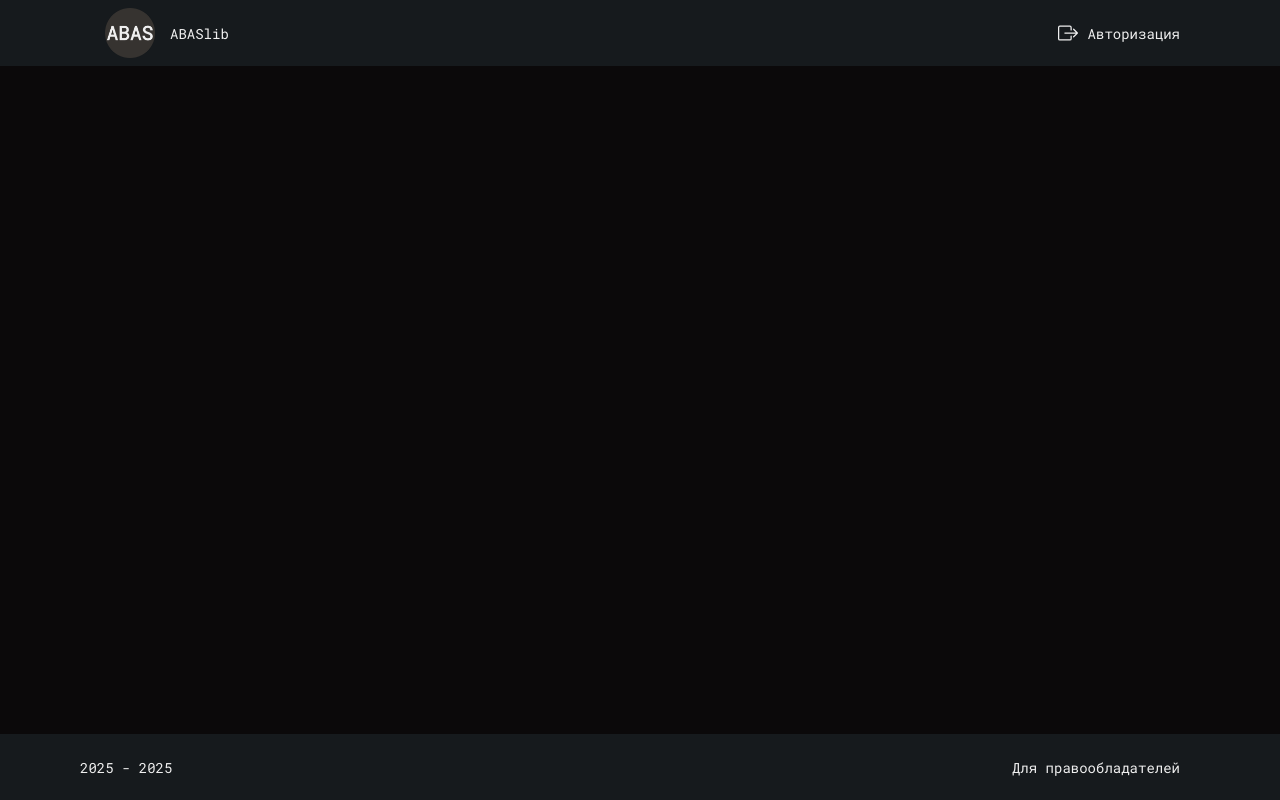
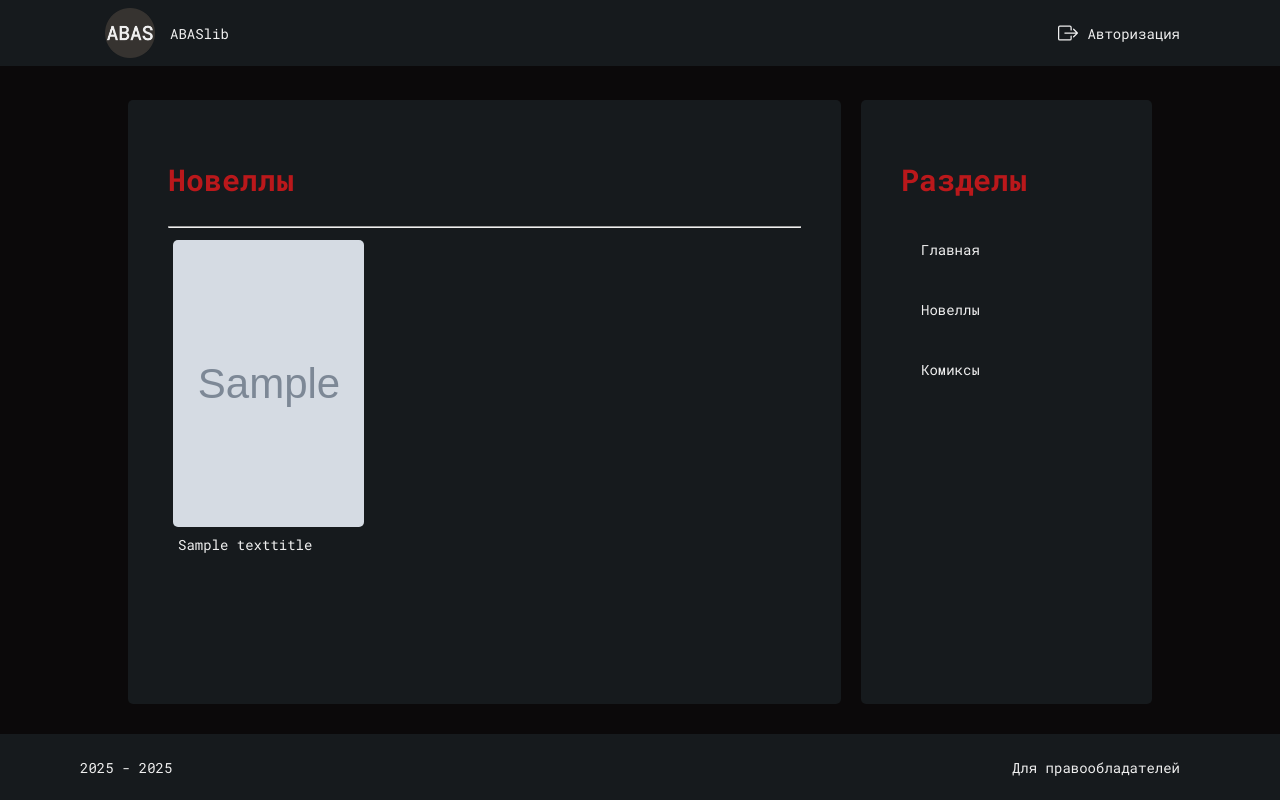
Before and after one commit to kv4D/abaslib, a Django app: page /text/ in a window 1280 px wide. Run offline with Django 5.2, Linux system fonts and the light colour scheme; tables that the repository leaves empty hold one stand-in row (values such as "Sample post"); grey boxes marked "Sample" are stand-in pictures.

Commit message:
Созданы страницы под текстовые (теперь новеллы) и графические (комиксы)
На них добавлен и контент этих страниц

```diff
--- a/main/templates/main/home.html
+++ b/main/templates/main/home.html
@@ -57,7 +57,6 @@
   <div class="container">
     <div id="main_content">
       <h1>ABASlib</h1>
-      <h2>Тихо и стандартно</h2>
       <hr />
       <h4>Недавно добавлено</h4>
       <div class="titles">
@@ -68,7 +67,7 @@
           </a>
         {% endfor %}
       </div>
-      <h4>Обновления (тайтлы с недавно загруженными главами)</h4>
+      <h4>Обновления</h4>
       <div class="titles">
         {% for title in updated_titles %}
           <a class="title_card" href="{% url 'main:title_page' title.id %}?title_type={{ title.title_type }}&section=about">
@@ -88,7 +87,7 @@
       </a>
       <a href="{% url 'main:text_titles' %}">
         <button class="ref_button">
-          Текстовое
+          Новеллы
         </button>
       </a>
       <a href="{% url 'main:graphic_titles' %}">
--- a/main/templates/main/text_titles.html
+++ b/main/templates/main/text_titles.html
@@ -2,9 +2,41 @@
 {% load static %}
 
 {% block title %}
-  ABASlib — Книги
+  ABASlib — Новеллы
 {% endblock %}
 
 {% block content %}
-  Это заглушка
+  <div class="container">
+    <div id="main_content">
+      <h1>Новеллы</h1>
+      <hr />
+      <div class="titles">
+        {% for title in text_titles %}
+          <a class="title_card" href="{% url 'main:title_page' title.id %}?title_type={{ title.title_type }}&section=about">
+              <img class="cover" src="{{ title.title_cover.url }}" alt="Здесь была обложка">
+              <div class="title_name">{{ title.title_name_rus }}</div>
+          </a>
+        {% endfor %}
+      </div>
+    </div>
+
+    <div id="side">
+      <h1>Разделы</h1>
+      <a href="{% url 'main:home' %}">
+        <button class="ref_button">
+          Главная
+        </button>
+      </a>
+      <a href="{% url 'main:text_titles' %}">
+        <button class="ref_button">
+          Новеллы
+        </button>
+      </a>
+      <a href="{% url 'main:graphic_titles' %}">
+        <button class="ref_button">
+          Комиксы
+        </button>
+      </a>
+    </div>
+  </div>
 {% endblock %}
--- a/main/templates/main/upload_chapter.html
+++ b/main/templates/main/upload_chapter.html
@@ -27,6 +27,8 @@
         <div id="input">
           <h1>Заполните поля</h1>
           <h2>Новая глава {% if request.GET.title_type == 'text' %}текстового {% else %} графического {% endif %} тайтла</h2>
+          <hr />
+          <br />
           {% if request.GET.title_type == 'text' %}
             {{ form.as_table }}
           {% elif request.GET.title_type == 'graphic' %}
--- a/main/templates/main/upload_title.html
+++ b/main/templates/main/upload_title.html
@@ -28,6 +28,7 @@
           <h1>Заполните поля</h1>
           <h2>Новый {% if request.GET.title_type == 'text' %}текстовый {% else %} графический {% endif %} тайтл</h2>
           <hr />
+          <br />
           {{ form.as_table }}
           <div id="cover_preview">
             <img id="cover" src="{% get_media_prefix %}default_cover.jpg" alt="Здесь была обложка">
--- a/main/utils.py
+++ b/main/utils.py
@@ -4,6 +4,18 @@ from django.shortcuts import redirect
 from itertools import chain
 from . models import GraphicTitlePage, TextTitle, GraphicTitle, \
     GraphicTitleChapter, TextTitleChapter
+
+
+def get_text_titles(return_amount: int = None):
+    """Get first 'return_amount' text titles"""
+    text_titles = TextTitle.objects.all()[:return_amount]
+    return text_titles
+
+
+def get_graphic_titles(return_amount: int = None):
+    """Get first 'return_amount' graphic titles"""
+    text_titles = GraphicTitle.objects.all()[:return_amount]
+    return text_titles
 
 
 def get_new_titles(return_amount: int = 5):
--- a/main/views.py
+++ b/main/views.py
@@ -7,7 +7,8 @@ from . models import TextTitle, GraphicTitle
 from . forms import TextTitleForm, GraphicTitleForm, \
     GraphicTitleChapterForm, TextTitleChapterForm, GraphicTitlePagesForm
 from . utils import create_pages_from_list, get_new_titles, \
-    redirect_to_title_page, get_updated_titles
+    redirect_to_title_page, get_updated_titles, get_graphic_titles, \
+        get_text_titles
 
 
 # create views here.
@@ -24,12 +25,22 @@ def home_view(request):
 
 def text_titles_view(request):
     """Renders page with text titles"""
-    return render(request, 'main/text_titles.html')
+
+    context = {
+        'text_titles': get_text_titles()
+    }
+
+    return render(request, 'main/text_titles.html', context)
 
 
 def graphic_titles_view(request):
     """Renders page with graphic titles"""
-    return render(request, 'main/graphic_titles.html')
+
+    context = {
+        'graphic_titles': get_graphic_titles()
+    }
+
+    return render(request, 'main/graphic_titles.html', context)
 
 
 def collect_about_section(request, title_type, title_id):
--- a/static/css/main/upload_styles.css
+++ b/static/css/main/upload_styles.css
@@ -2,7 +2,6 @@
     display: flex;
     flex-direction: column;
     align-items: safe;
-    gap: 15px;
     max-width: 60%;
 }
 
```
Also changed, not shown: main/templates/main/graphic_titles.html (+33 -1 lines).
